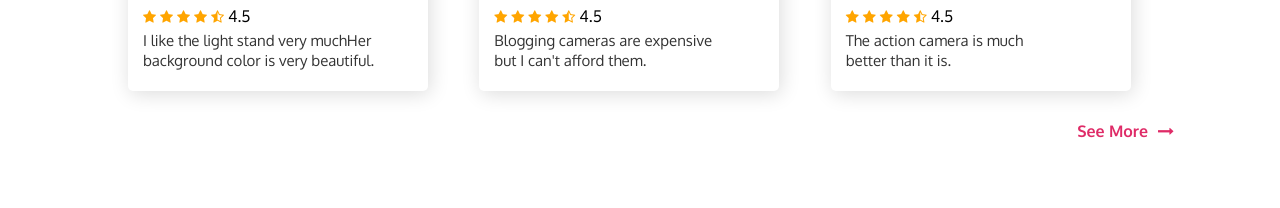
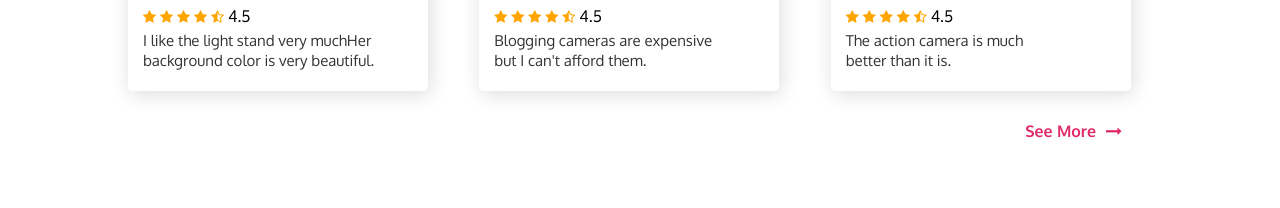
Before and after one commit to mojahid20/My-first-Responsive-website, a plain HTML site: page index.html in a window 1280 px wide. Shown: the part 2235-2443 px from the top of the page. Drawn offline with Linux system fonts and the light colour scheme.

Commit message:
margin-chang

```diff
--- a/style.css
+++ b/style.css
@@ -267,7 +267,7 @@ nav{
         position: relative;
         text-align: right;
         top: 30px;
-        right: -22px;
+        right: 30px;
         color: rgb(223, 43, 103);
         font-weight: bold;
         cursor: pointer;
```
